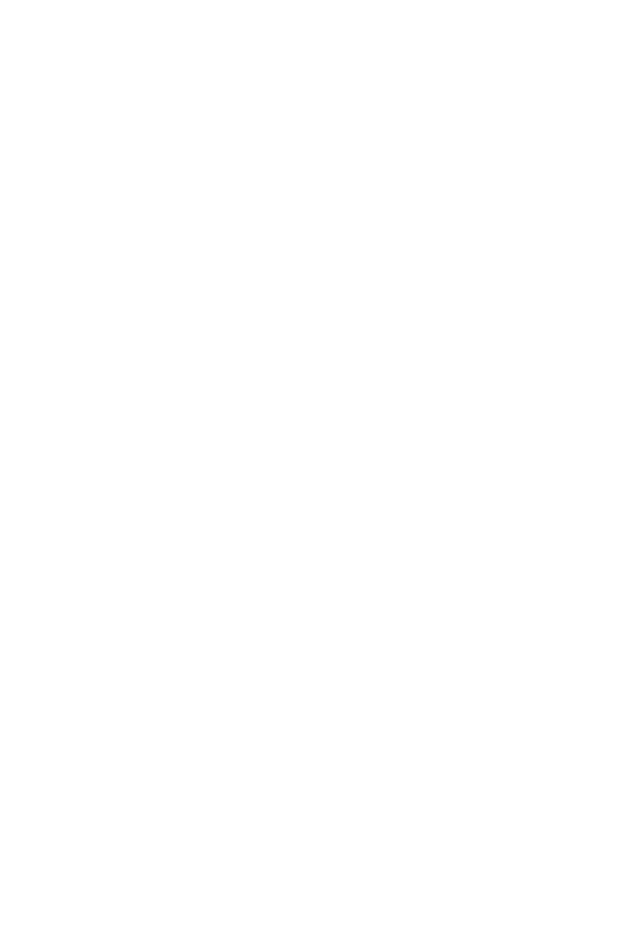
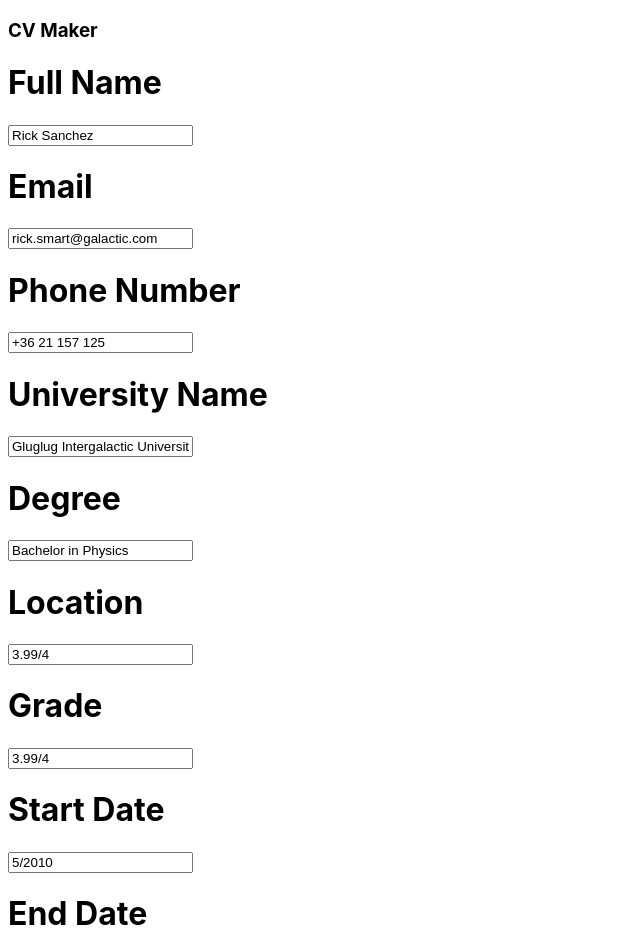
Before and after one commit to FadyDMK/cv-maker, a React (Vite) app: page / in a window 1280 px wide. Shown: the top 952 px of the page, without its empty margins (0-640 px from the left). Before the commit the page ends 800 px from the top, so only its background shows below. Built offline with nearby package versions, Linux system fonts and the light colour scheme.

Commit message:
started with basic logic

```diff
--- /dev/null
+++ b/src/App.jsx
@@ -0,0 +1,112 @@
+import { General } from "./General";
+import { exampleInfo } from "./example-info";
+import { useState } from "react";
+
+function EducationUnit() {
+  // eslint-disable-next-line no-unused-vars
+  const [educations, setEducations] = useState(exampleInfo.education);
+  const [education, setEducation] = useState({
+    degree: "Bachelor in Physics",
+    university: "Gluglug Intergalactic University",
+    location: "Andromeda Galaxy",
+    grade: "3.99/4",
+    startDate: "5/2010",
+    endDate: "6/2012",
+  });
+
+  function handleUniNameChange(e) {
+    setEducation({ ...education, university: e.target.value });
+  }
+  function handleDegreeChange(e) {
+    setEducation({ ...education, degree: e.target.value });
+  }
+  function handleGradeChange(e) {
+    setEducation({ ...education, grade: e.target.value });
+  }
+  function handleStartDateChange(e) {
+    setEducation({ ...education, startDate: e.target.value });
+  }
+  function handleLocationChange(e) {
+    setEducation({ ...education, startDate: e.target.value });
+  }
+
+  function handleEndDateChange(e) {
+    setEducation({ ...education, endDate: e.target.value });
+  }
+  function handleClick() {
+    const newEducations = [
+      ...educations,
+      {
+        degree: education.degree,
+        university: education.university,
+        location: education.location,
+        grade: education.grade,
+        startDate: education.startDate,
+        endDate: education.endDate,
+      },
+    ];
+    console.log(newEducations);
+    setEducations(newEducations);
+    console.log(educations);
+  }
+
+  return (
+    <>
+      <h1>University Name</h1>
+      <input
+        placeholder="university Name"
+        value={education.university}
+        onChange={handleUniNameChange}
+      />
+      <h1>Degree</h1>
+      <input
+        placeholder="Degree Name"
+        value={education.degree}
+        onChange={handleDegreeChange}
+      />
+      <h1>Location</h1>
+      <input
+        placeholder="Location"
+        value={education.grade}
+        onChange={handleLocationChange}
+      />
+      <h1>Grade</h1>
+      <input
+        placeholder="Grade"
+        value={education.grade}
+        onChange={handleGradeChange}
+      />
+      <h1>Start Date</h1>
+      <input
+        placeholder="Start Date"
+        value={education.startDate}
+        onChange={handleStartDateChange}
+      />
+      <h1>End Date</h1>
+      <input
+        placeholder="End Date"
+        value={education.endDate}
+        onChange={handleEndDateChange}
+      />
+
+      <button onClick={handleClick}>Save</button>
+    </>
+  );
+}
+
+function Education() {
+  return (
+    <div>
+      <EducationUnit />
+    </div>
+  );
+}
+
+export default function App() {
+  return (
+    <div>
+      <General />
+      <Education />
+    </div>
+  );
+}
--- /dev/null
+++ b/src/General.jsx
@@ -0,0 +1,39 @@
+import { useState } from "react";
+import { exampleInfo } from "./example-info";
+
+export function General() {
+  // eslint-disable-next-line no-unused-vars
+  const [generalInfo, setGeneralInfo] = useState(exampleInfo.personalInfo);
+  function handleNameChange(e) {
+    setGeneralInfo({ ...generalInfo, fullName: e.target.value });
+  }
+  function handleEmailChange(e) {
+    setGeneralInfo({ ...generalInfo, email: e.target.value });
+  }
+  function handleNumberChange(e) {
+    setGeneralInfo({ ...generalInfo, email: e.target.value });
+  }
+
+  return (
+    <div className="personalInfo">
+      <h1>Full Name</h1>
+      <input
+        placeholder="Full Name"
+        value={generalInfo.fullName}
+        onChange={handleNameChange}
+      />
+      <h1>Email</h1>
+      <input
+        placeholder="Email"
+        value={generalInfo.email}
+        onChange={handleEmailChange}
+      />
+      <h1>Phone Number</h1>
+      <input
+        placeholder="Phone Number"
+        value={generalInfo.phoneNumber}
+        onChange={handleNumberChange}
+      />
+    </div>
+  );
+}
--- /dev/null
+++ b/src/example-info.js
@@ -0,0 +1,9 @@
+export const exampleInfo = {
+  personalInfo: {
+    fullName: "Rick Sanchez",
+    email: "rick.smart@galactic.com",
+    phoneNumber: "+36 21 157 125",
+  },
+  education: [],
+  work: [],
+};
--- a/src/main.jsx
+++ b/src/main.jsx
@@ -1,9 +1,15 @@
-import React from 'react'
-import ReactDOM from 'react-dom/client'
-import './index.css'
+import React from "react";
+import ReactDOM from "react-dom/client";
+import "./styles/index.css";
+import App from "./App";
 
-ReactDOM.createRoot(document.getElementById('root')).render(
+function Header(){
+  return <h3>CV Maker</h3>
+}
+
+ReactDOM.createRoot(document.getElementById("root")).render(
   <React.StrictMode>
-
-  </React.StrictMode>,
-)
+    <Header/>
+    <App />
+  </React.StrictMode>
+);
```
Also changed, not shown: src/styles/index.css (renamed from src/index.css).
